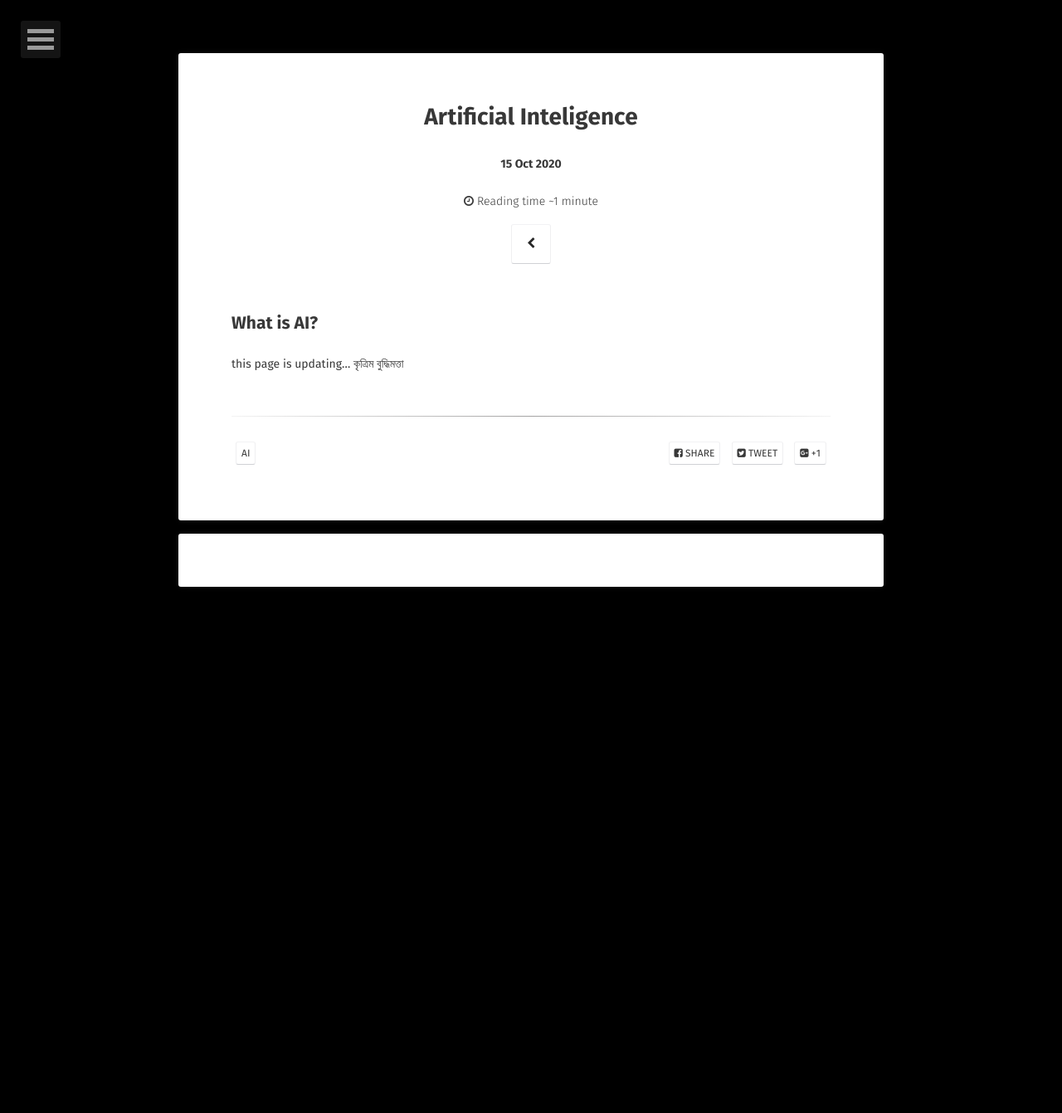
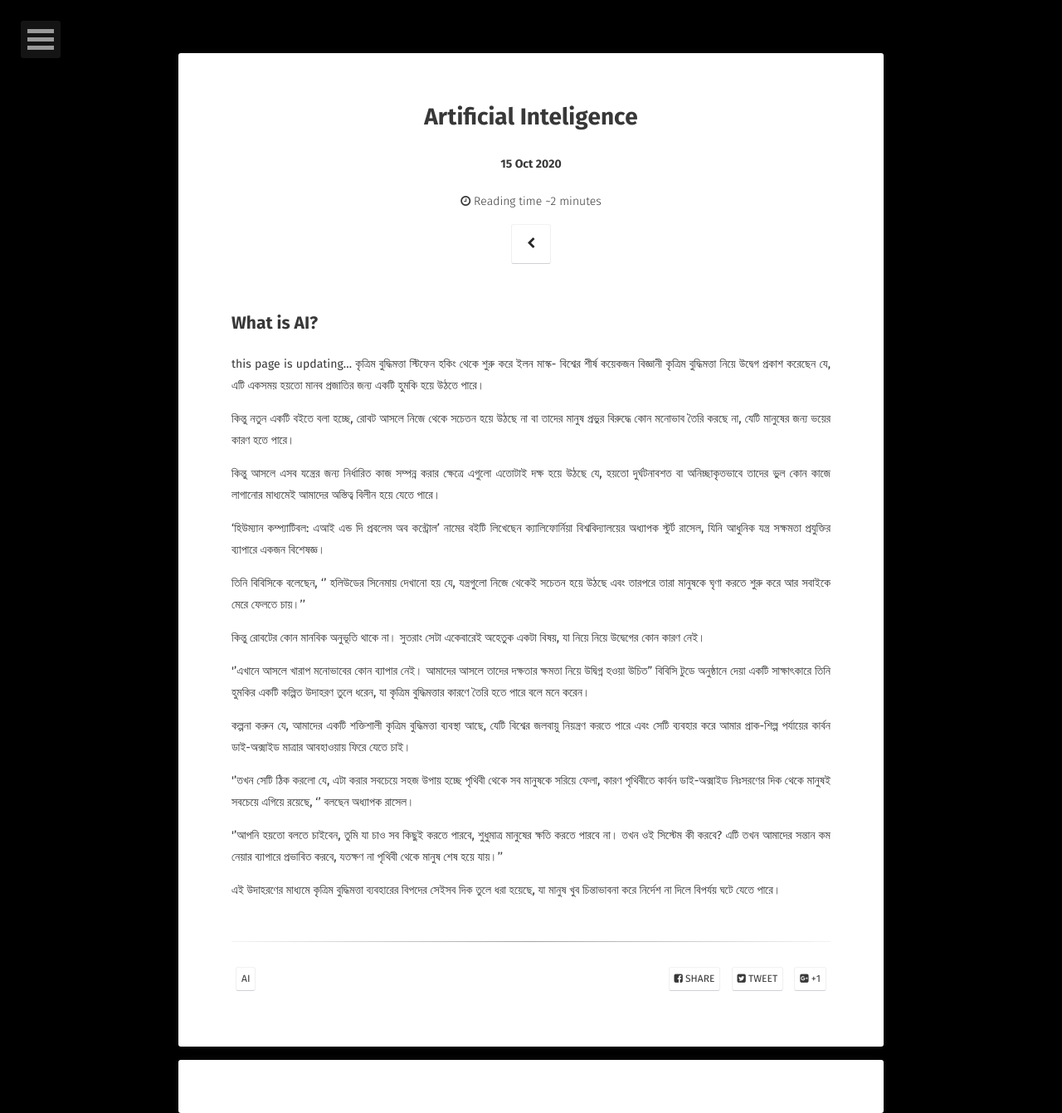
Before and after one commit to sohelkhanzz/mphs-edu.github.io, a Jekyll site: the page built from _posts/2020-10-15-AI.md, in a window 1280 px wide. Shown: the whole page at 83% size. Built offline with Jekyll 4.4.1, drawn with Linux system fonts in a browser that asks for light colours; nearby versions of some CDN libraries; some web fonts are replaced; comment, search, counter and statistics services are not loaded; a style sheet for code colours, icons or effects is not loaded; before the commit the page ends 964 px from its top, so only the background shows below that.

Commit message:
Update 2020-10-15-AI.md

```diff
--- a/_posts/2020-10-15-AI.md
+++ b/_posts/2020-10-15-AI.md
@@ -12,3 +12,25 @@ comments: true
 
 this page is updating...
 কৃত্রিম বুদ্ধিমত্তা
+স্টিফেন হকিং থেকে শুরু করে ইলন মাস্ক- বিশ্বের শীর্ষ কয়েকজন বিজ্ঞানী কৃত্রিম বুদ্ধিমত্তা নিয়ে উদ্বেগ প্রকাশ করেছেন যে, এটি একসময় হয়তো মানব প্রজাতির জন্য একটি হুমকি হয়ে উঠতে পারে।
+
+কিন্তু নতুন একটি বইতে বলা হচ্ছে, রোবট আসলে নিজে থেকে সচেতন হয়ে উঠছে না বা তাদের মানুষ প্রভুর বিরুদ্ধে কোন মনোভাব তৈরি করছে না, যেটি মানুষের জন্য ভয়ের কারণ হতে পারে।
+
+কিন্তু আসলে এসব যন্ত্রের জন্য নির্ধারিত কাজ সম্পন্ন করার ক্ষেত্রে এগুলো এতোটাই দক্ষ হয়ে উঠছে যে, হয়তো দুর্ঘটনাবশত বা অনিচ্ছাকৃতভাবে তাদের ভুল কোন কাজে লাগানোর মাধ্যমেই আমাদের অস্তিত্ব বিলীন হয়ে যেতে পারে।
+
+'হিউম্যান কম্প্যাটিবল: এআই এন্ড দি প্রবলেম অব কন্ট্রোল' নামের বইটি লিখেছেন ক্যালিফোর্নিয়া বিশ্ববিদ্যালয়ের অধ্যাপক স্টুর্ট রাসেল, যিনি আধুনিক যন্ত্র সক্ষমতা প্রযুক্তির ব্যাপারে একজন বিশেষজ্ঞ।
+
+তিনি বিবিসিকে বলেছেন, '' হলিউডের সিনেমায় দেখানো হয় যে, যন্ত্রগুলো নিজে থেকেই সচেতন হয়ে উঠছে এবং তারপরে তারা মানুষকে ঘৃণা করতে শুরু করে আর সবাইকে মেরে ফেলতে চায়।''
+
+কিন্তু রোবটের কোন মানবিক অনুভূতি থাকে না। সুতরাং সেটা একেবারেই অহেতুক একটা বিষয়, যা নিয়ে নিয়ে উদ্বেগের কোন কারণ নেই।
+
+''এখানে আসলে খারাপ মনোভাবের কোন ব্যাপার নেই। আমাদের আসলে তাদের দক্ষতার ক্ষমতা নিয়ে উদ্বিগ্ন হওয়া উচিত"
+বিবিসি টুডে অনুষ্ঠানে দেয়া একটি সাক্ষাৎকারে তিনি হুমকির একটি কল্পিত উদাহরণ তুলে ধরেন, যা কৃত্রিম বুদ্ধিমত্তার কারণে তৈরি হতে পারে বলে মনে করেন।
+
+কল্পনা করুন যে, আমাদের একটি শক্তিশালী কৃত্রিম বুদ্ধিমত্তা ব্যবস্থা আছে, যেটি বিশ্বের জলবায়ু নিয়ন্ত্রণ করতে পারে এবং সেটি ব্যবহার করে আমার প্রাক-শিল্প পর্যায়ের কার্বন ডাই-অক্সাইড মাত্রার আবহাওয়ায় ফিরে যেতে চাই।
+
+''তখন সেটি ঠিক করলো যে, এটা করার সবচেয়ে সহজ উপায় হচ্ছে পৃথিবী থেকে সব মানুষকে সরিয়ে ফেলা, কারণ পৃথিবীতে কার্বন ডাই-অক্সাইড নিঃসরণের দিক থেকে মানুষই সবচেয়ে এগিয়ে রয়েছে, '' বলছেন অধ্যাপক রাসেল।
+
+''আপনি হয়তো বলতে চাইবেন, তুমি যা চাও সব কিছুই করতে পারবে, শুধুমাত্র মানুষের ক্ষতি করতে পারবে না। তখন ওই সিস্টেম কী করবে? এটি তখন আমাদের সন্তান কম নেয়ার ব্যাপারে প্রভাবিত করবে, যতক্ষণ না পৃথিবী থেকে মানুষ শেষ হয়ে যায়।''
+
+এই উদাহরণের মাধ্যমে কৃত্রিম বুদ্ধিমত্তা ব্যবহারের বিপদের সেইসব দিক তুলে ধরা হয়েছে, যা মানুষ খুব চিন্তাভাবনা করে নির্দেশ না দিলে বিপর্যয় ঘটে যেতে পারে।
```
